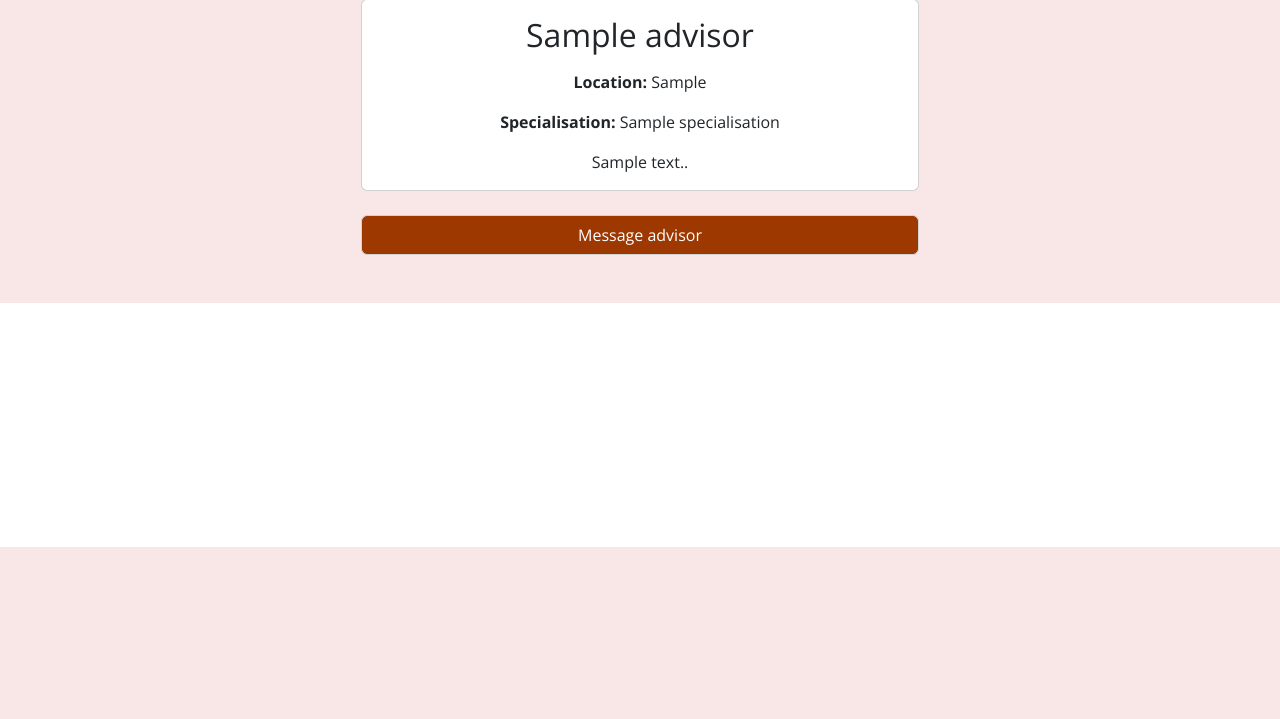
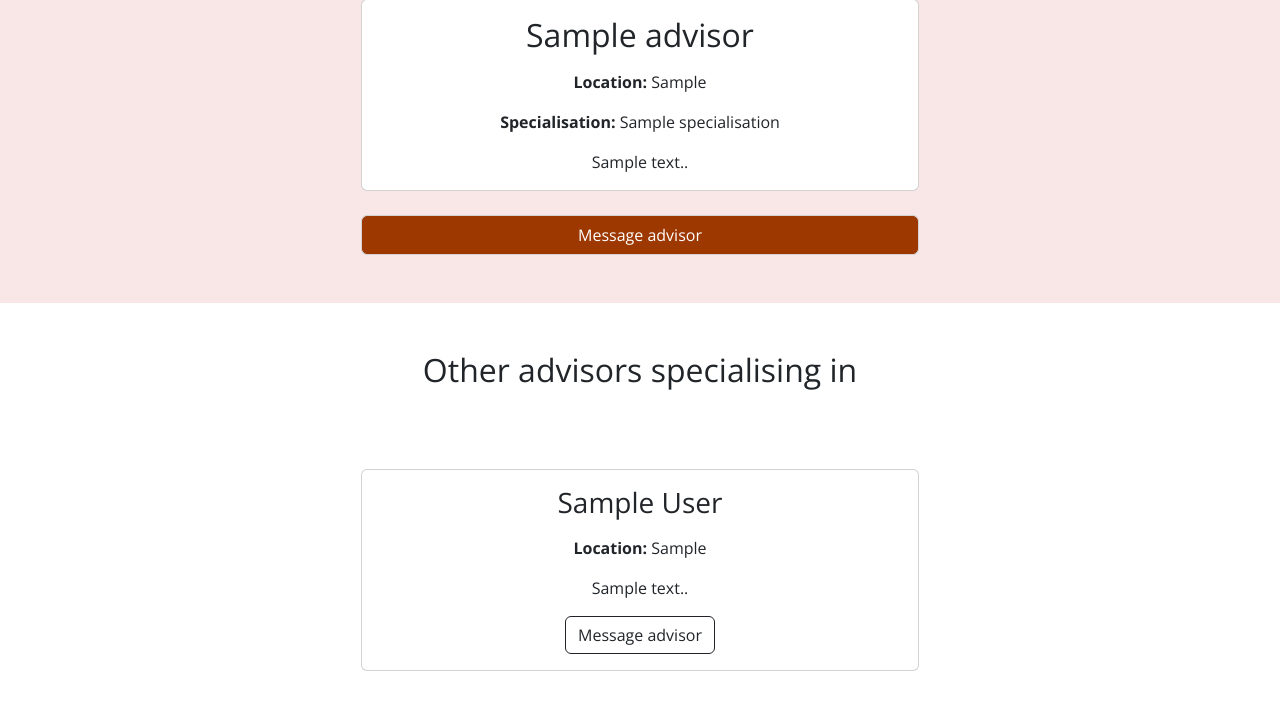
Before and after one commit to jannis-kiriasis/advisor-finder, a Django app: template matches/templates/matches/match.html in a window 1280 px wide. Shown: the part 253-972 px from the top of the page. Before the commit the page ends 800 px from the top, so only its background shows below. Run offline with Django 3.2, Linux system fonts and the light colour scheme; tables that the repository leaves empty hold one stand-in row (values such as "Sample post"); the template is opened without the code that fills it: values that come from a table or form of the project are taken from there, most other values are stand-ins (such as "Sample title", 1, 10 or a date in 2020); some libraries are stand-ins or nearby versions; some web fonts are replaced.

Commit message:
Query other advisors in matching view and template.

```diff
--- a/matches/templates/matches/match.html
+++ b/matches/templates/matches/match.html
@@ -20,7 +20,7 @@
 
             <div class="col-12 ">
                 <h1 class="text-center">{{ user.first_name }}!
-                    We found a financial advisor that specialise in {{ seeker.need }}.
+                    We found a financial advisor that specialise in {{ seeker.need|lower }}.
                     We beleive {{ advisor.business_name }} is the best option for you.
                 </h1>
 
@@ -33,6 +33,7 @@
                     <p class="card-text"><span class="fw-bold">Specialisation:</span> {{ advisor.specialisation }}</p>
                     <p class="card-text">{{ advisor.business_description }}.</p>
                 </div>
+
             </div>
 
             <div class="card text-center mt-4 col-6">
@@ -45,6 +46,27 @@
 
     </div>
 
+    <div class="container container-xxl h-100 d-flex flex-column justify-content-center align-items-center pb-5">
+
+        <div class="col-12 mt-5 mb-5">
+            <h2 class="text-center">Other advisors specialising in {{ seeker.need|lower }}
+            </h2>
+        </div>
+
+        {% for advisor in other_advisors %}
+        <div class="card mt-4 text-center col-6">
+            <div class="card-body">
+                <h3 class="card-title pb-2">{{ advisor.business_name }}</h3>
+                <p class="card-text"><span class="fw-bold">Location: </span>{{ advisor.town_or_city }}</p>
+                <p class="card-text">{{ advisor.business_description }}.</p>
+                <a href="#" class="btn btn-outline-dark">Message advisor</a>
+
+            </div>
+        </div>
+        {% endfor %}
+
+    </div>
+
 </section>
 
 {% endblock %}
```
Also changed, not shown: matches/views.py (+16 -1 lines).
